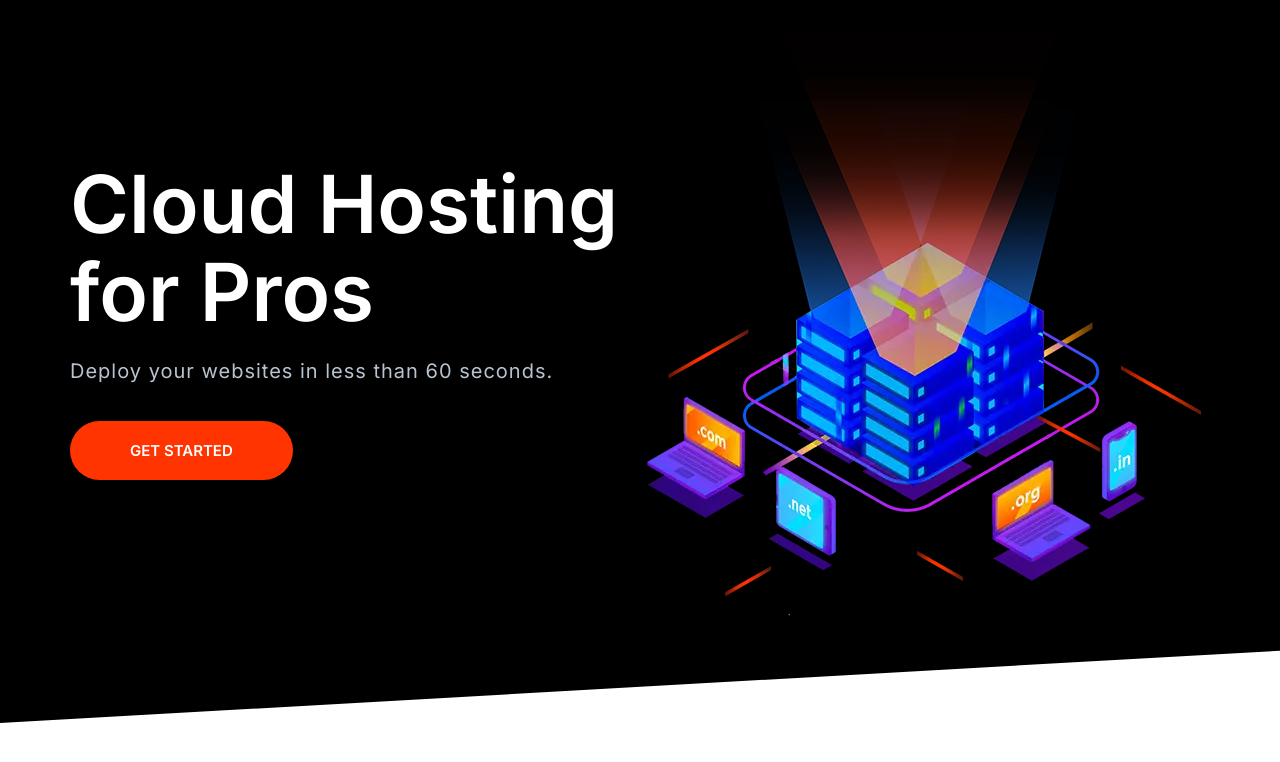
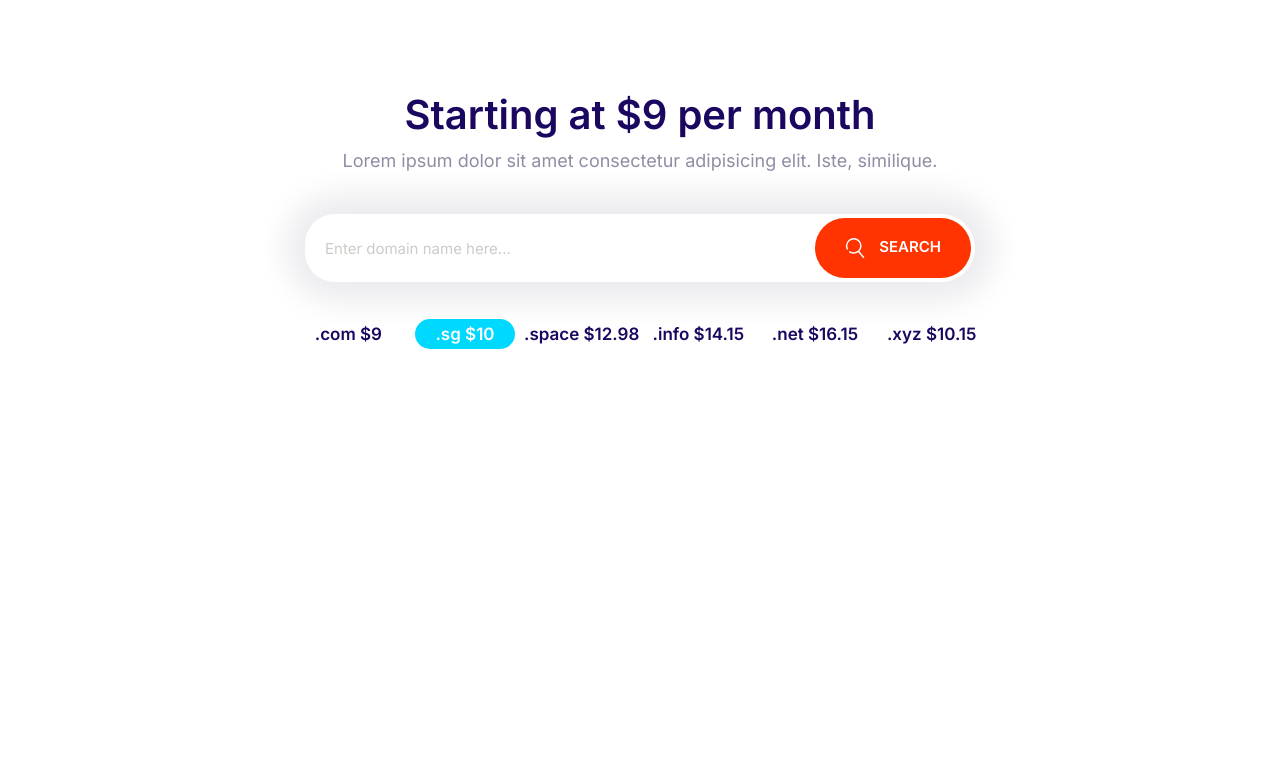
Before and after one commit to isaac-adeoti/moshify, a plain HTML site: page index.html in a window 1280 px wide. Drawn offline with Linux system fonts and the light colour scheme.

Commit message:
Add domain block component with input and pricing details

```diff
--- a/css/styles.css
+++ b/css/styles.css
@@ -199,10 +199,18 @@ a {
   font-size: 1.8rem;
   font-weight: 600;
   margin: 1rem 0;
+  outline: 0;
   padding: 2rem 3rem;
   text-align: center;
   text-transform: uppercase;
   white-space: nowrap;
+}
+
+.btn .icon {
+  width: 2rem;
+  height: 2rem;
+  margin-right: 1rem;
+  vertical-align: middle;
 }
 
 .btn--primary {
@@ -695,3 +703,38 @@ a {
     text-align: left;
   }
 }
+
+/* Domain Block */
+.block-domain .input-group {
+  border: 0;
+  border-radius: 40px;
+  box-shadow: 0 0 30px 20px #ecebee;
+  margin: 4rem auto;
+  max-width: 670px;
+}
+
+.block-domain .badge {
+  font-size: inherit;
+}
+
+.block-domain__prices {
+  display: grid;
+  grid-template-columns: repeat(3, 1fr);
+  grid-template-rows: repeat(2, 6rem);
+  font-weight: 600;
+  justify-items: center;
+  margin: 0 auto;
+  max-width: 700px;
+}
+
+@media screen and (min-width: 768px) {
+  .block-domain__prices {
+    font-size: 1.7rem;
+    grid-template-columns: repeat(6, 1fr);
+    grid-template-rows: repeat(1, 6rem);
+  }
+
+  .block-domain .badge {
+    font-size: 1.7rem;
+  }
+}
--- a/index.html
+++ b/index.html
@@ -14,27 +14,35 @@
     <title>Document</title>
   </head>
   <body>
-    <section class="block block--dark block--skewed-left hero">
-      <div class="container grid grid--1x2">
-        <header class="block__header hero__content">
-          <h1 class="block__heading">Cloud Hosting for Pros</h1>
-          <p class="hero__tagline">
-            Deploy your websites in less than 60 seconds.
-          </p>
-          <a href="#" class="btn btn--accent btn--stretched">Get Started</a>
-        </header>
-        <picture>
-          <source
-            type="image/webp"
-            srcset="images/banner.webp 1x, images/banner@2x.webp 2x"
-          />
-          <source
-            type="image/png"
-            srcset="images/banner.png 1x, images/banner@2x.png 2x"
-          />
-          <img class="hero__image" src="images/banner.png" alt="" />
-        </picture>
+    <section class="block container block-domain">
+      <header class="block__header">
+        <h2>Starting at $9 per month</h2>
+        <p>
+          Lorem ipsum dolor sit amet consectetur adipisicing elit. Iste,
+          similique.
+        </p>
+      </header>
+      <div class="input-group">
+        <input
+          type="text"
+          class="input"
+          placeholder="Enter domain name here..."
+        />
+        <button class="btn btn--accent">
+          <svg class="icon icon--white">
+            <use xlink:href="images/sprite.svg#search"></use>
+          </svg>
+          Search
+        </button>
       </div>
+      <ul class="list block-domain__prices">
+        <li>.com $9</li>
+        <li><span class="badge badge--secondary">.sg $10</span></li>
+        <li>.space $12.98</li>
+        <li>.info $14.15</li>
+        <li>.net $16.15</li>
+        <li>.xyz $10.15</li>
+      </ul>
     </section>
     <script src="js/main.js"></script>
   </body>
```
Also changed, not shown: components/domain-block.html (added, +25 -0 lines).
